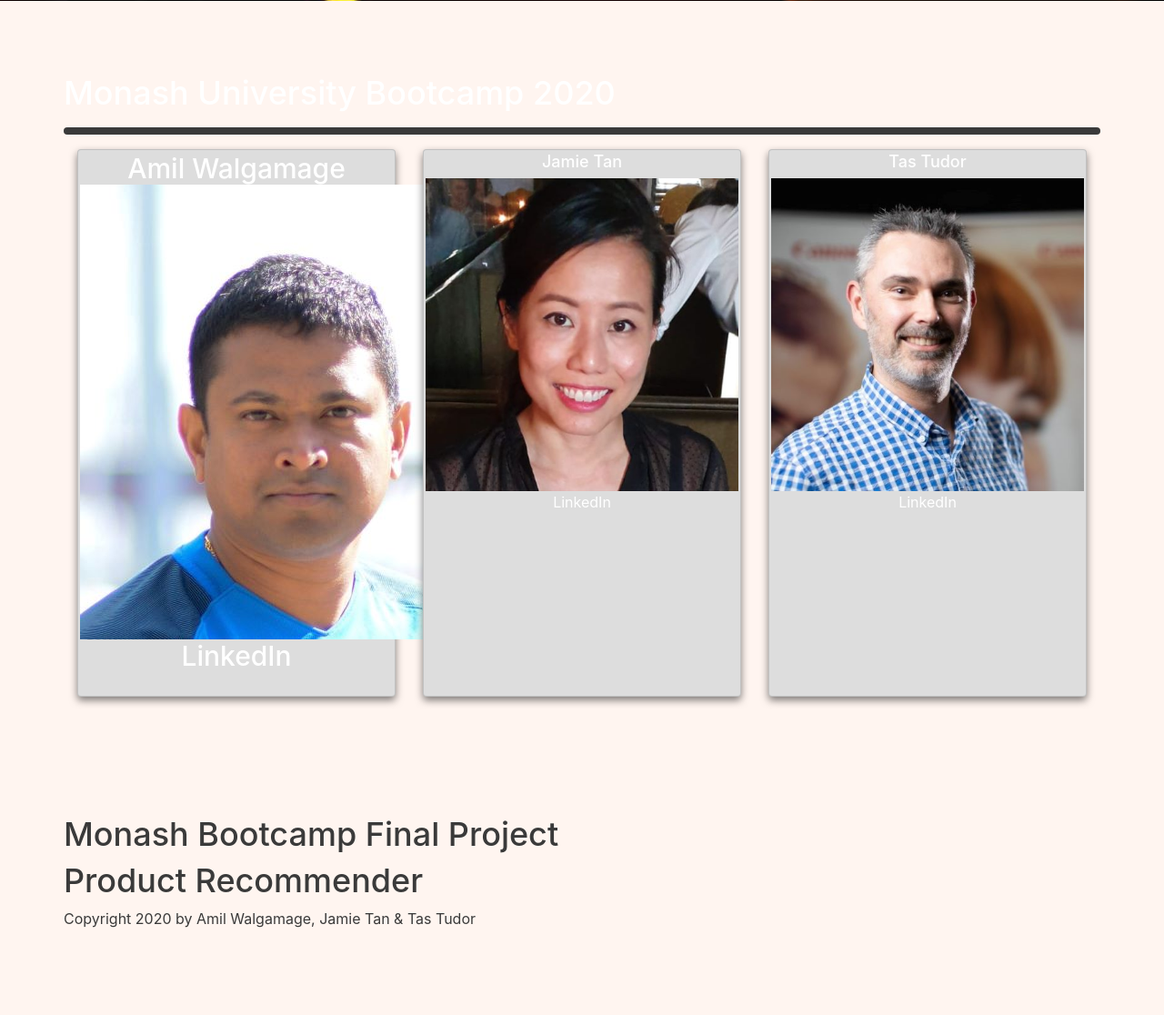
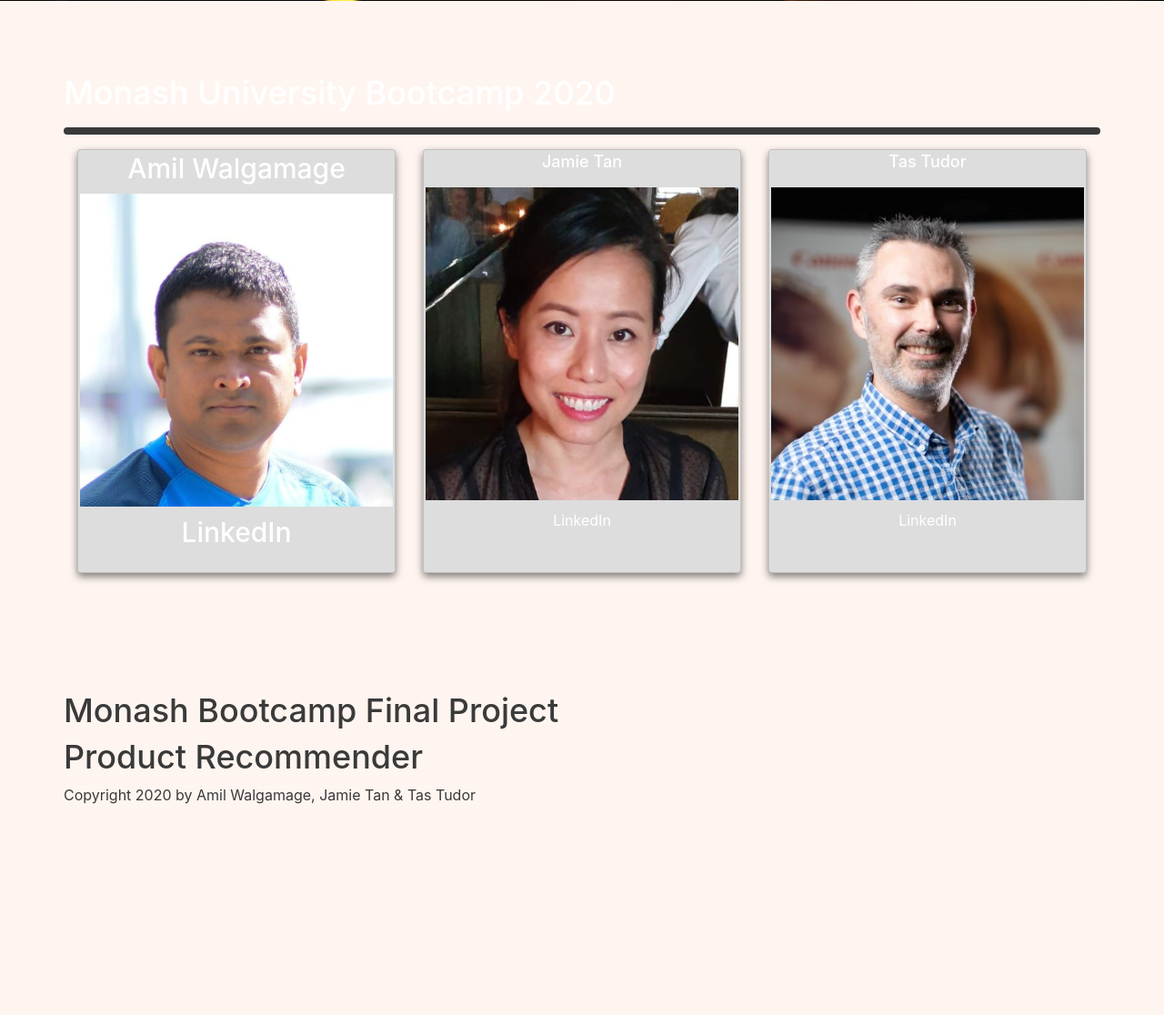
Before and after one commit to amilakanishka/ECommerce-Product-Recommender-Using-Machine-Learning, a Flask app: page /team in a window 1280 px wide. Shown: the part 699-1815 px from the top of the page at 91% size. After the commit the page ends 1583 px from the top, so only its background shows below. Run offline with Flask 2, Linux system fonts and the light colour scheme; parts of the project's set-up code (start-up, migrations or seed data) failed here and were passed over.

Commit message:
CSS update

```diff
--- a/static/css/style.css
+++ b/static/css/style.css
@@ -256,6 +256,16 @@ select {
   font-size: 16px;
 }
 
+/* TEAM PHOTO STYLING */
+
+.img-team{
+  padding-top: 10px;
+  width: 100%;
+  margin-left: auto;
+  margin-right: auto;
+  padding-bottom: 10px;
+}
+
 
  /* XXX. MEDIA QUERIES */
   /* When the screen is less than 600 pixels wide, hide all links, except for the first one ("Home").
--- a/templates/team.html
+++ b/templates/team.html
@@ -64,19 +64,19 @@
 
                     <div class="card">
                         <h3>Amil Walgamage</h35>
-                        <img class="img-charts img-responsive" src="{{ url_for('static',filename='img/amil2.jpg') }}">
+                        <img class="img-team img-responsive" src="{{ url_for('static',filename='img/amil2.jpg') }}">
                         <p>LinkedIn</p>
                     </div>
 
                     <div class="card">
                         <h5>Jamie Tan</h5>
-                        <img class="img-charts img-responsive" src="{{ url_for('static',filename='img/jamie2.jpg') }}">
+                        <img class="img-team img-responsive" src="{{ url_for('static',filename='img/jamie2.jpg') }}">
                         <p>LinkedIn</p>
                     </div>
 
                     <div class="card">
                       <h5>Tas Tudor</h5>
-                      <img class="img-charts img-responsive" src="{{ url_for('static',filename='img/tas2.jpg') }}">
+                      <img class="img-team img-responsive" src="{{ url_for('static',filename='img/Tas2.jpg') }}">
                       <p>LinkedIn</p>
                     </div>
 
```
